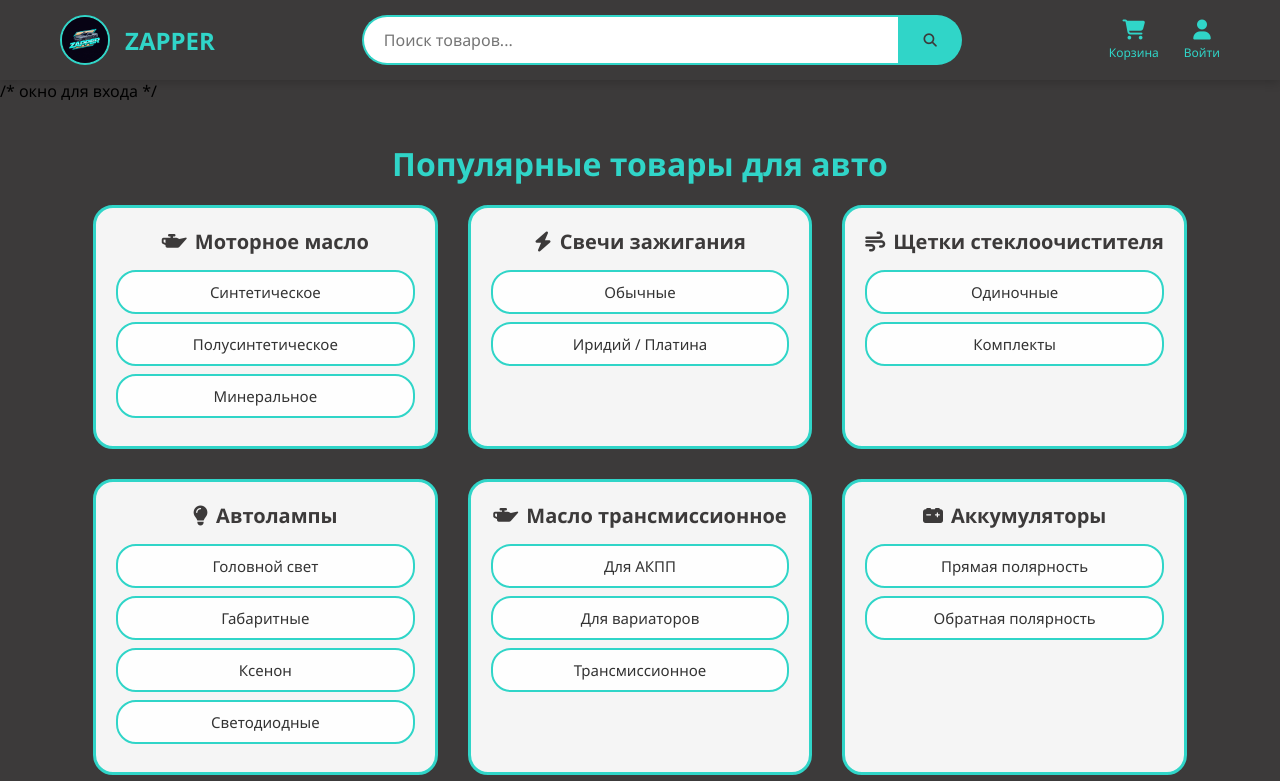
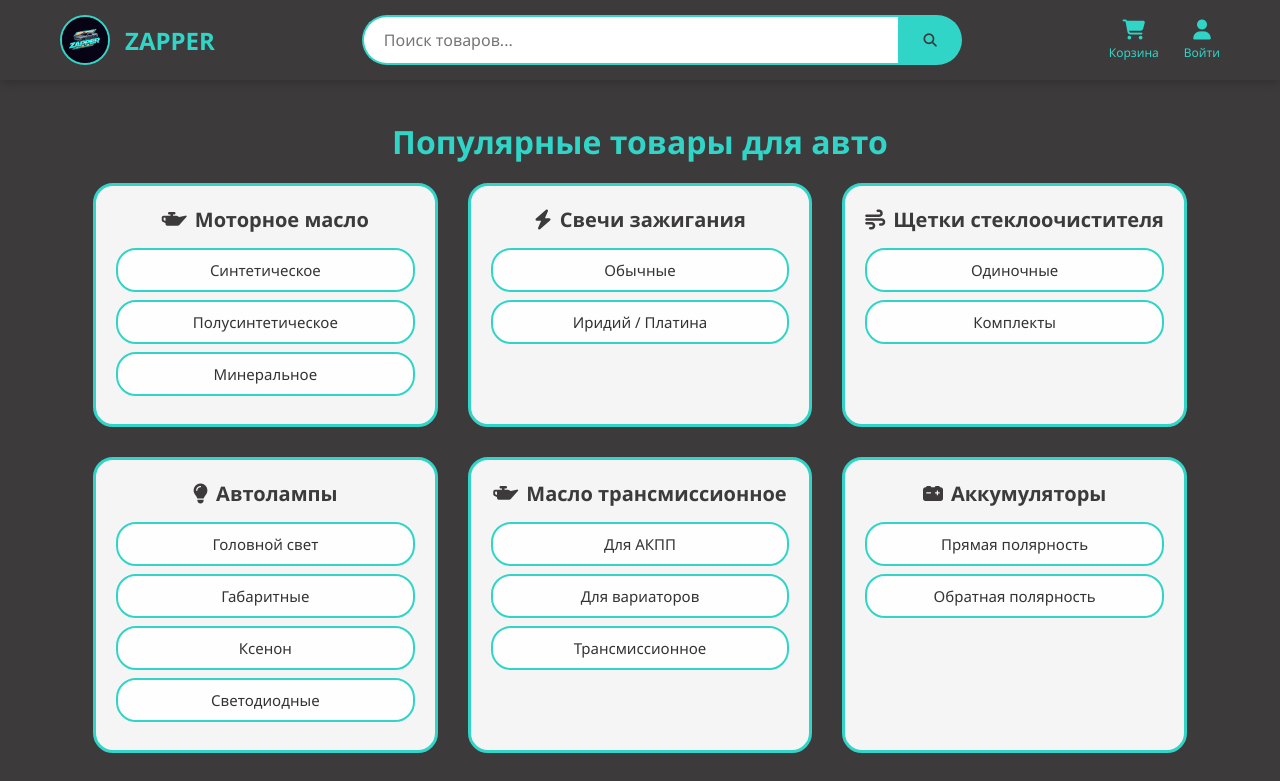
Before and after one commit to Kava-45/MyProject-, a React (Vite) app in the folder vite-project/: page / in a window 1280 px wide. Shown: the top 781 px of the page. Built offline with nearby package versions, Linux system fonts and the light colour scheme.

Commit message:
Initial commit

```diff
--- a/vite-project/src/Mycomponents/header_searcher.jsx
+++ b/vite-project/src/Mycomponents/header_searcher.jsx
@@ -148,7 +148,7 @@ const Header_searcher = () => {
         </div>
       </header>
 
-        /* окно для входа  */
+        {/* окно для входа  */}
       {showLoginModal && (
         <LoginModal
           loginData={loginData}
```
